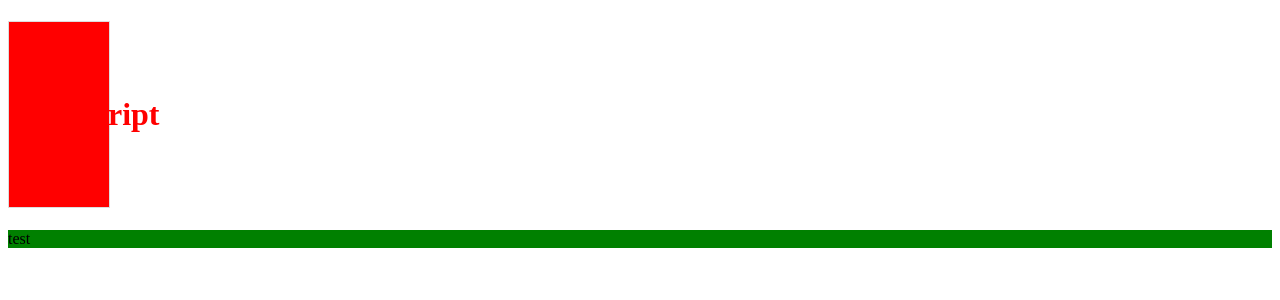
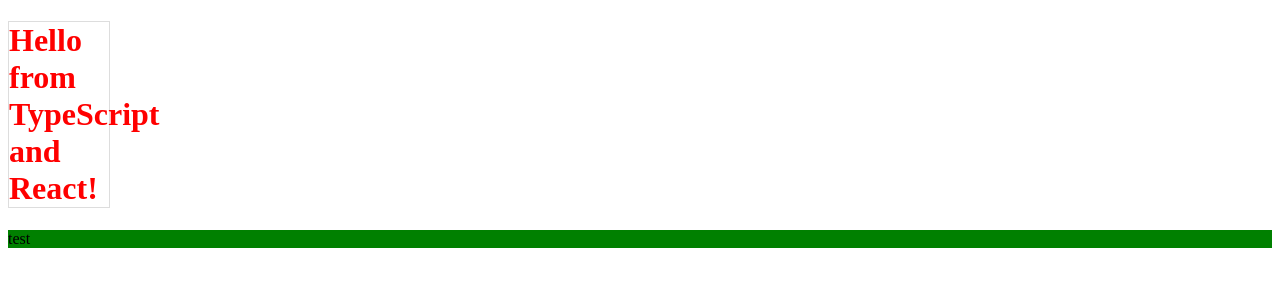
Before and after one commit to wuyannan538/react-ts-base-template, a React app: page / in a window 1280 px wide. Shown: the top 300 px of the page. Built offline with nearby package versions, Linux system fonts and the light colour scheme.

Commit message:
feat: support prettier scss

```diff
--- a/src/components/hello/style.module.scss
+++ b/src/components/hello/style.module.scss
@@ -1,7 +1,5 @@
-$color: #f00;
 .box {
   width: 100px;
   color: red;
-  background: $color;
-  border: .1px solid #ddd;
+  border: 0.1px solid #ddd;
 }
```
Also changed, not shown: .lintstagedrc.js, .prettierrc.js.
